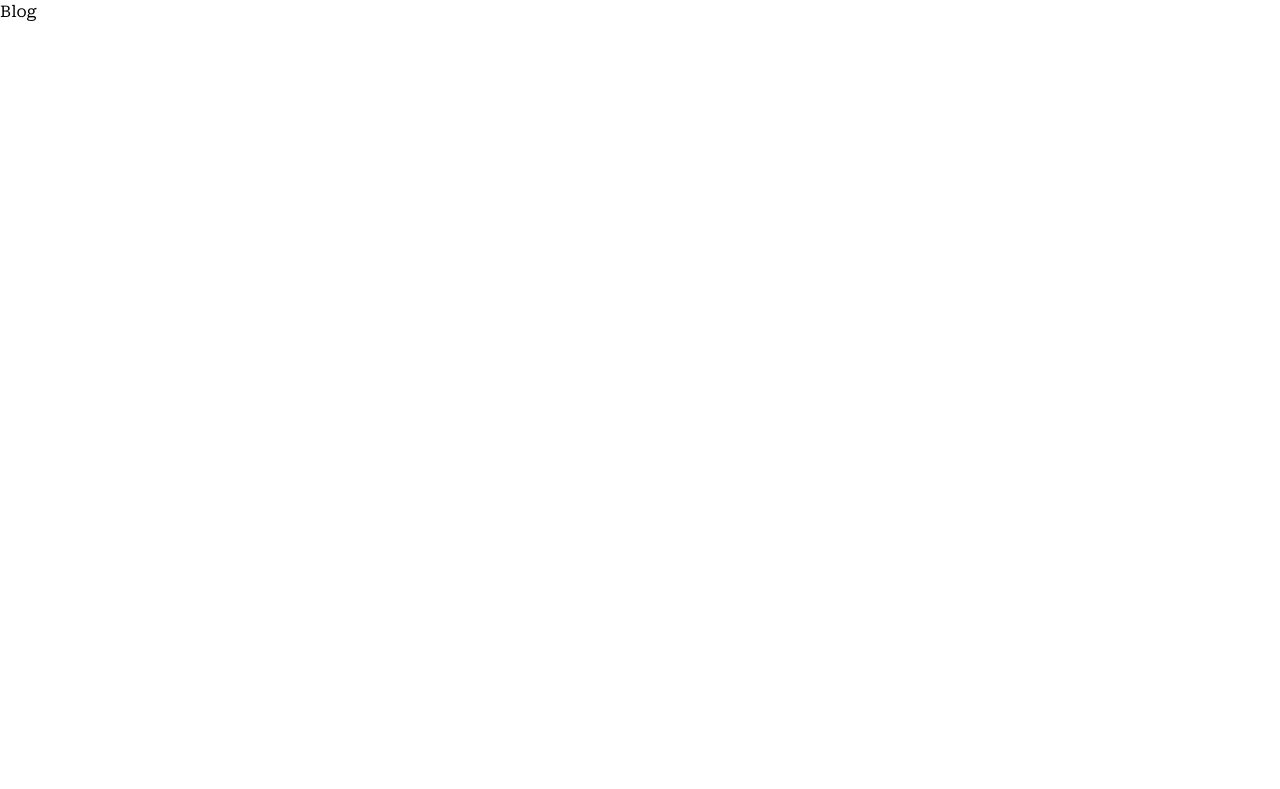
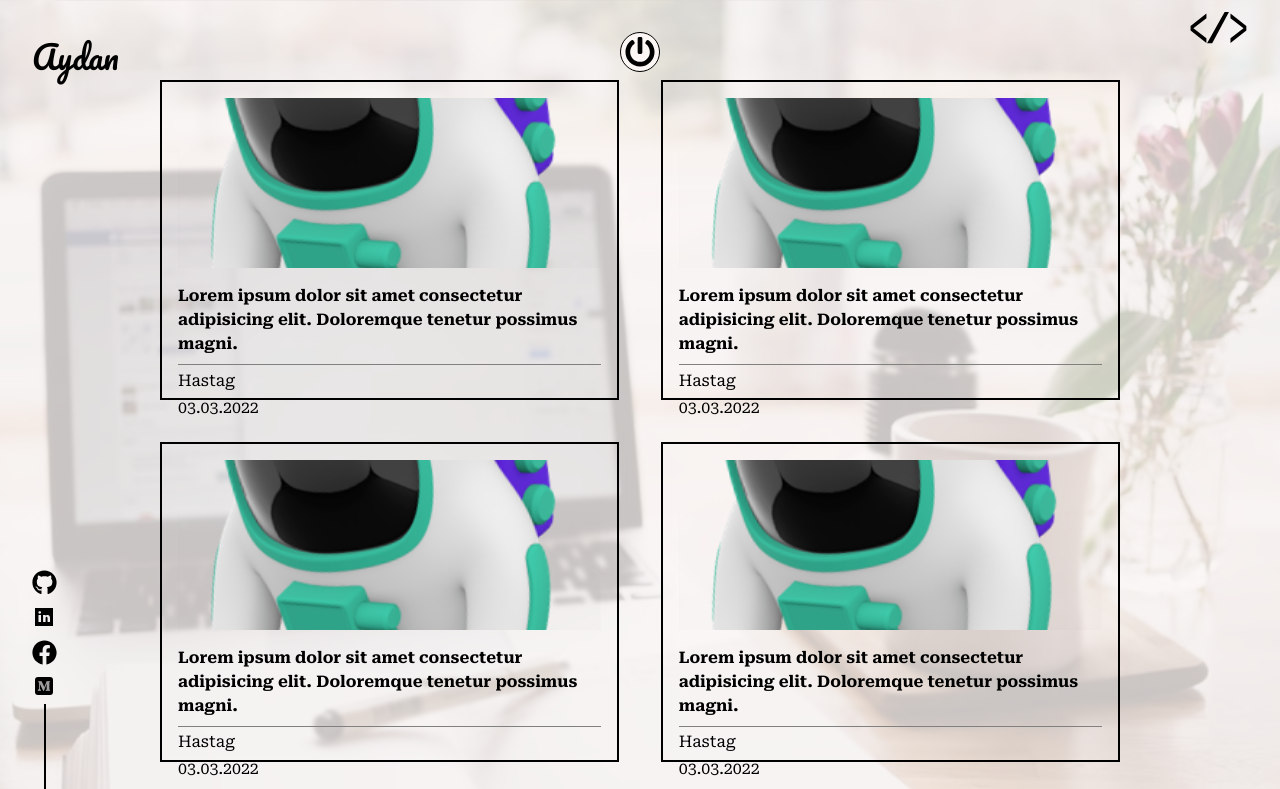
Before and after one commit to aydanramazanli/React_portfolio, a React (Create React App) app: page /blog in a window 1280 px wide. Shown: the top 789 px of the page. Built offline with nearby package versions, Linux system fonts and the light colour scheme.

Commit message:
blog page is ready

```diff
--- /dev/null
+++ b/src/SubCompanents/BlogDetail.jsx
@@ -0,0 +1,80 @@
+import React,{useRef,useEffect} from 'react'
+import styled from 'styled-components'
+import {BlogDetails, Link} from '../companents/Svgs'
+
+
+const Container= styled.div`
+position:relative;
+
+`
+
+const Slider= styled.div`
+position: fixed;
+top: 0;
+right: 2rem;
+display: flex;
+justify-content: center;
+align-items: center;
+flex-direction: column;
+transform: translateY(-100%);
+
+.chain{
+transform: rotate(135deg);
+}
+`
+const PreDisplay = styled.div`
+position: absolute;
+top:0;
+right: 2rem;
+`
+
+
+const BlogDetail = (props) => {
+    const ref = useRef(null);
+    const hiddenRef = useRef(null);
+    useEffect(() => {
+
+        const handleScroll = () => {
+
+            let scrollPosition = window.pageYOffset;
+            let windowSize = window.innerHeight;
+            let bodyHeight = document.body.offsetHeight;
+
+            let diff = Math.max(bodyHeight - (scrollPosition + windowSize) )
+            //diff*100/scrollposition
+            let diffP = (diff * 100) / (bodyHeight - windowSize);
+
+            ref.current.style.transform = `translateY(${-diffP}%)`
+
+            if(window.pageYOffset > 5){
+                hiddenRef.current.style.display = 'none'
+            }else{
+                hiddenRef.current.style.display = 'block'
+
+            }
+        }
+
+        window.addEventListener('scroll', handleScroll)
+
+        return () =>  window.removeEventListener('scroll', handleScroll)
+
+
+    }, [])
+  return (
+    <Container>
+          <PreDisplay ref={hiddenRef} className='hidden'>
+          <BlogDetails with={70} height={70} fill='currentColor' className="chain" />
+          </PreDisplay>
+        <Slider ref={ref}>
+        {
+                    [...Array(props.number)].map((x,id) => {
+                        return <Link key={id} width={25} height={25} fill='currentColor' className="chain" />
+                    })
+                }
+                <BlogDetails width={70} height={70} fill='currentColor'/>
+        </Slider>
+       </Container>
+  )
+}
+
+export default BlogDetail
--- a/src/companents/Blog.jsx
+++ b/src/companents/Blog.jsx
@@ -1,9 +1,82 @@
-import React from 'react'
+import React ,{useEffect, useState}from "react";
+import styled from "styled-components";
+import Button from "../SubCompanents/Button";
+import Logo from "../SubCompanents/Logo";
+import Social from "../SubCompanents/Social";
+import SingleBlog from './SingleBlog'
+import  BlogDetail  from "../SubCompanents/BlogDetail";
+import BlogImg from "../assets/Images/blog.jpg";
+
+//Blog Container
+const BlogContainer = styled.div`
+  background-image: url(${BlogImg});
+  background-size: cover;
+  background-repeat: no-repeat;
+  background-attachment: fixed;
+  background-position: center;
+`;
+
+//Container
+const Container = styled.div`
+  background-color: ${(props) => `rgba(${props.theme.bodyRgba}, 0.8)`};
+  width: 100%;
+  height: auto;
+  position: relative;
+`;
+
+//center
+
+const Center = styled.div`
+  display: flex;
+  justify-content: center;
+  align-items: center;
+  padding: 5rem 10rem;
+
+`;
+
+const Grid = styled.div`
+display: grid;
+grid-template-columns: repeat(2, minmax(calc(10rem + 15vw), 1fr));
+grid-gap: calc(1rem + 2vw);
+`
 
 const Blog = () => {
+  const [numbers, setNumbers] = useState(0);
+
+  useEffect(() => {
+      let num = (window.innerHeight - 70)/30;
+      setNumbers(parseInt(num));
+  }, [])
   return (
-    <div>Blog</div>
-  )
-}
+    <BlogContainer>
+      <Container>
+        <Logo />
+        <Social />
+        <Button />
+<BlogDetail number={numbers}/>
+        <Center>
+          <Grid>
+<SingleBlog/>
+<SingleBlog/>
+<SingleBlog/>
+<SingleBlog/>
+<SingleBlog/>
+<SingleBlog/>
+<SingleBlog/>
+<SingleBlog/>
+<SingleBlog/>
+<SingleBlog/>
+<SingleBlog/>
+<SingleBlog/>
+<SingleBlog/>
+<SingleBlog/>
+<SingleBlog/>
+<SingleBlog/>
+          </Grid>
+        </Center>
+      </Container>
+    </BlogContainer>
+  );
+};
 
-export default Blog
+export default Blog;
--- a/src/companents/Intro.jsx
+++ b/src/companents/Intro.jsx
@@ -1,17 +1,19 @@
 import React from 'react'
 import styled from 'styled-components'
 import Me from '../assets/Images/me.jpg'
+import {motion} from 'framer-motion'
 
 
 
-const IntroBox=styled.div`
+
+const IntroBox=styled(motion.div)`
 z-index:3;
 position:absolute;
 left:50%;
 top:50%;
 transform:translate(-50%, -50%);
 width:55vw;
-height: 42vh;
+
 display:flex;
 background-image:
 background: linear-gradient(
@@ -61,7 +63,12 @@ justify-content:space-evenly;
 
 const Intro = () => {
   return (
-    <IntroBox>
+    <IntroBox
+    initial={{height:0}}
+    animate={{height:"42vh"}}
+    transition={{ duration:1, delay:1}}
+
+    >
          <Box>
                 <Text>
                     <h1>Hi,</h1>
@@ -71,9 +78,7 @@ const Intro = () => {
             </Box>
             <Box>
                 <div
-                initial={{opacity:0}}
-        animate={{opacity: 1}}
-        transition={{ duration:1, delay:2 }}
+
                 >
                     <img className="pic" src={Me} alt="Profile Pic" style={{width:"100%", height:"100%", objectFit:"cover"}} />
                 </div>
@@ -81,5 +86,4 @@ const Intro = () => {
     </IntroBox>
   )
 }
-
 export default Intro
--- a/src/companents/Main.jsx
+++ b/src/companents/Main.jsx
@@ -1,10 +1,12 @@
 import React , {useState}from "react";
 import styled, {keyframes} from "styled-components";
+import {Link} from 'react-router-dom'
+import {motion} from 'framer-motion'
 import Button from '../SubCompanents/Button'
 import Logo from '../SubCompanents/Logo'
 import Social from '../SubCompanents/Social'
 import Intro from './Intro'
-import {Link} from 'react-router-dom'
+
 import {YinYang} from './Svgs'
 
 
@@ -159,33 +161,36 @@ const Main = () => {
 
         <Center click={click}>
            <YinYang onClick={()=>clickButton()} width={click? 150 : 200}  height={click? 150 :200} fill='currentColor'/>
-          <span>Click Here</span>
+          <motion.span   whileHover={{scale:1.3}}  whileTap={{ rotate: 90, scale: 0.75 }}>Click Here</motion.span>
         </Center>
         <Contact target="_blank" to={{pathname:"mailto:aydansamedva@gmail.com"}}>
-          <h3>
-            contact with me...
-          </h3>
+          <motion.h3
+          whileHover={{scale:1.1}}
+          whileTap={{ rotate: 90, scale: 0.75 }}
+          >
+            Contact with me...
+          </motion.h3>
         </Contact>
         <Blog  to='/blog'>
-          <h3>
+          <motion.h3     whileHover={{scale:1.3}} whileTap={{ rotate: -90, scale: 0.75 }}>
             Blog
-          </h3>
+          </motion.h3>
         </Blog>
         <Work  to='/works'  click={click}>
-          <h3>
+          <motion.h3    whileHover={{scale:1.3}}  whileTap={{ rotate: 90, scale: 0.75 }}>
             Works
-          </h3>
+          </motion.h3>
         </Work>
         <BottomBar >
           <About to='/about' click={click}>
-          <h3>
+          <motion.h3     whileHover={{scale:1.3}} whileTap={{ rotate: 90, scale: 0.75 }}>
            About.
-          </h3>
+          </motion.h3>
           </About>
           <Skills to='/skills'>
-          <h3>
+          <motion.h3    whileHover={{scale:1.3}}  whileTap={{ rotate: 90, scale: 0.75 }}>
           My Skills.
-          </h3>
+          </motion.h3>
           </Skills>
 
         </BottomBar>
--- /dev/null
+++ b/src/companents/SingleBlog.jsx
@@ -0,0 +1,80 @@
+import React from 'react'
+import {Link} from 'react-router-dom'
+import styled from 'styled-components'
+import example from '../assets/Images/spaceman.png'
+
+const  Single= styled(Link)`
+width: calc(10rem + 15 wv);
+text-decoration: none;
+height: 20rem;
+padding:1rem;
+border: 2px solid ${props=>props.theme.text};
+backdrop-filter:blur(2px);
+box-shadow:0 0 1rem 0 rgba(0,0,0,0.2)
+display:flex;
+flex-direction:column;
+cursor:pointer;
+z-index:3;
+
+&:hover{
+    color: ${props=>props.theme.body};
+    background:${props=>props.theme.text};
+    transition:all 0.6s ease;
+}
+
+
+`
+const Image= styled.div`
+background:url(${example});
+width:100%;
+height:60%;
+background-size:cover;
+border:1px solid transparent;
+background-position:center center;
+color:${props=>props.theme.text};
+
+${Single}:hover &{
+    border:1px solid ${props=>props.theme.body};
+
+}
+
+
+`
+const Title = styled.h2`
+color:inherit;
+padding: 0.5rem 0;
+padding-top:1rem;
+font-family:'' sans-serif;
+font-weight:bold;
+cursor:pointer;
+border-bottom: 1px solid grey;
+`
+const HasTags=styled.div`
+padding:0.2rem 0;
+`
+
+const Date= styled.span`
+padding-right: 0.5rem;
+margin-bottom:0.5rem;
+`
+
+
+const SingleBlog = (props) => {
+    //api name tags date img link=blog
+  return (
+    <Single to='/' target='_blank'>
+    <Image />
+    <Title>
+        Lorem ipsum dolor sit amet consectetur adipisicing elit. Doloremque tenetur possimus magni.
+    </Title>
+    <HasTags>
+        Hastag
+    </HasTags>
+    <Date>
+        03.03.2022
+    </Date>
+    </Single>
+  )
+}
+
+export default SingleBlog
--- a/src/companents/Svgs.jsx
+++ b/src/companents/Svgs.jsx
@@ -80,21 +80,17 @@ export const Github = (props) => {
   }
 
 //Anchor
-  export const Anchor = (props) => {
+  export const BlogDetails = (props) => {
     return (
       <svg
-        aria-hidden="true"
-        data-prefix="fas"
-        data-icon="anchor"
-        className="prefix__svg-inline--fa prefix__fa-anchor prefix__fa-w-18"
       xmlns="http://www.w3.org/2000/svg"
-        viewBox="0 0 576 512"
+      viewBox="0 0 106.254 127.084"
+      xmlSpace="preserve"
       {...props}
     >
       <path
       fill={props.fill}
-          d="M12.971 352h32.394C67.172 454.735 181.944 512 288 512c106.229 0 220.853-57.38 242.635-160h32.394c10.691 0 16.045-12.926 8.485-20.485l-67.029-67.029c-4.686-4.686-12.284-4.686-16.971 0l-67.029 67.029c-7.56 7.56-2.206 20.485 8.485 20.485h35.146c-20.29 54.317-84.963 86.588-144.117 94.015V256h52c6.627 0 12-5.373 12-12v-40c0-6.627-5.373-12-12-12h-52v-5.47c37.281-13.178 63.995-48.725 64-90.518C384.005 43.772 341.605.738 289.37.01 235.723-.739 192 42.525 192 96c0 41.798 26.716 77.35 64 90.53V192h-52c-6.627 0-12 5.373-12 12v40c0 6.627 5.373 12 12 12h52v190.015c-58.936-7.399-123.82-39.679-144.117-94.015h35.146c10.691 0 16.045-12.926 8.485-20.485l-67.029-67.029c-4.686-4.686-12.284-4.686-16.971 0L4.485 331.515C-3.074 339.074 2.28 352 12.971 352zM288 64c17.645 0 32 14.355 32 32s-14.355 32-32 32-32-14.355-32-32 14.355-32 32-32z"
-        />
+      d="m31.628 32.976-.012-8.608L2.849 47.045c.04 2.677-.042 5.763 0 8.44l28.767 22.678-.023-8.687L7.98 51.303zM75.33 32.976l.012-8.608 28.767 22.677c-.04 2.677.042 5.763 0 8.44L75.342 78.163l.023-8.687 23.612-18.173zM64.698 21.844h7.871L42.137 78.67h-9.353" />
     </svg>
     )
   }
```
Also changed, not shown: src/assets/Images/blog.jpg (added), src/assets/svg/code-break.svg (added). Lines whose indentation alone changed are shown as unchanged.
